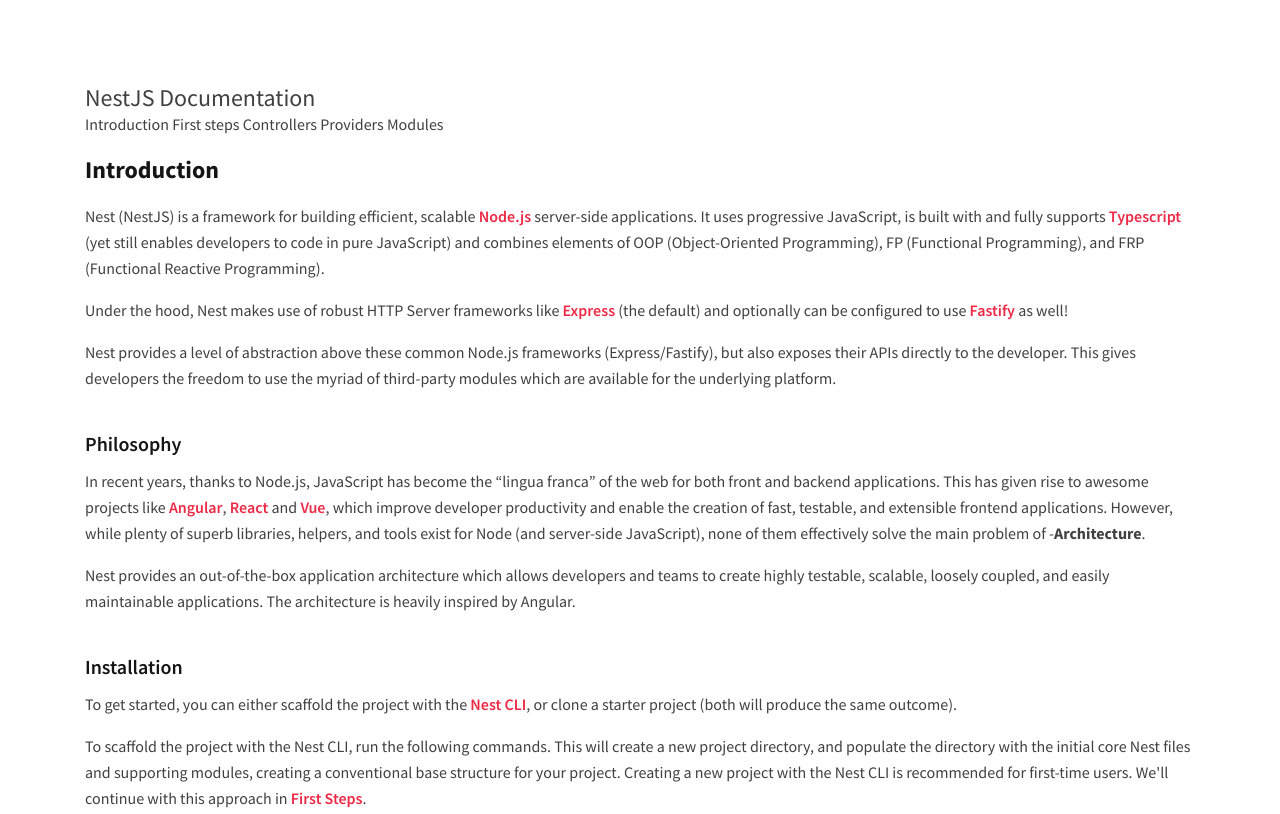
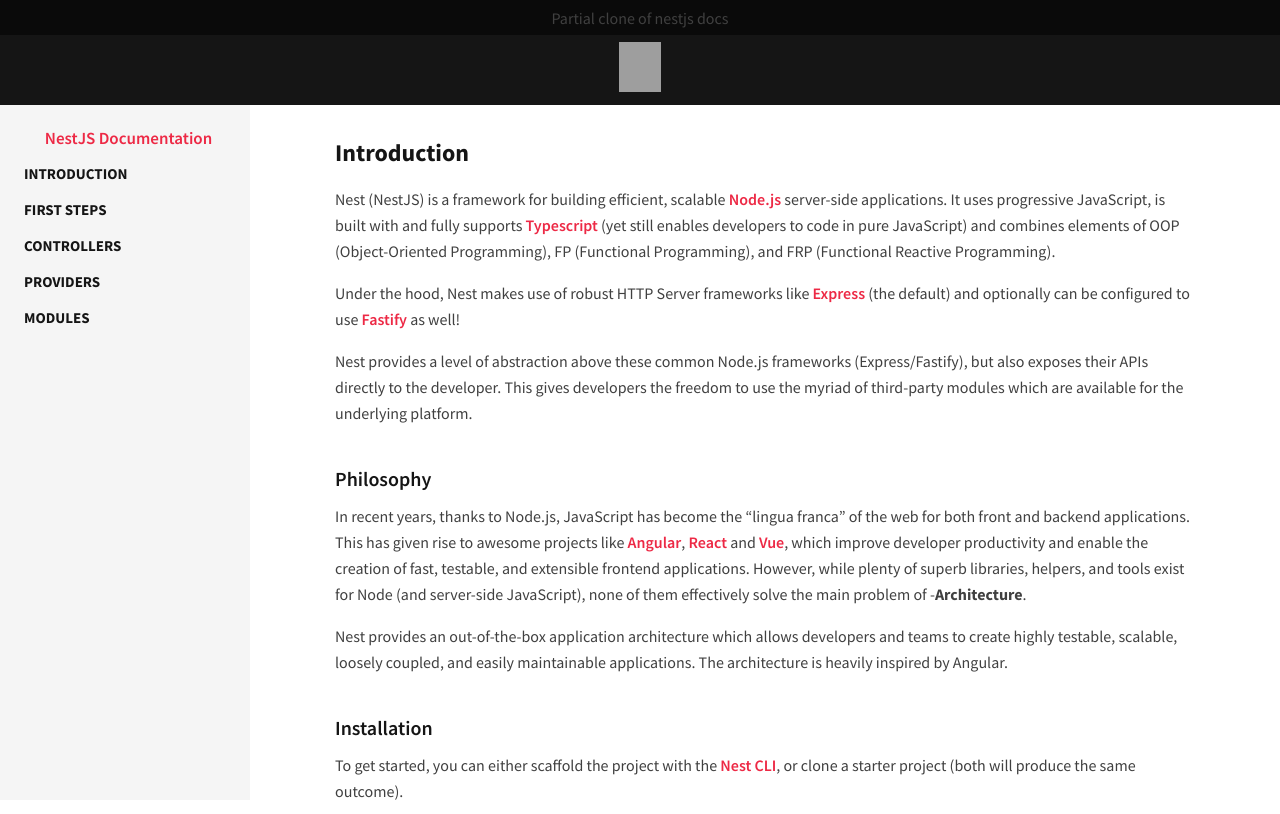
Before and after one commit to TheNewDevl/fcc-technical-doc-nestJs-clone, a plain HTML site: page index.html in a window 1280 px wide. Shown: the top 814 px of the page. Drawn offline with Linux system fonts and the light colour scheme; grey boxes are pictures that could not be loaded.

Commit message:
add header and desktop nav

```diff
--- a/index.html
+++ b/index.html
@@ -10,6 +10,18 @@
   <link href="styles.css" rel="stylesheet">
 </head>
 <body>
+
+<div class="top-banner center"><p>Partial clone of nestjs docs</p></div>
+<header class="center" id="header">
+  <div class="logo-container center">
+    <a href="https://docs.nestjs.com/"
+       target="_blank"
+       title="Documentation | NestJS - A node.js framework built on top of TypeScript"><img
+            alt="NestJS Logo"
+            class="logo" src="https://docs.nestjs.com/assets/logo-small.svg">
+    </a>
+  </div>
+</header>
 
 <nav id="navbar">
   <header><h1>NestJS Documentation</h1></header>
--- a/styles.css
+++ b/styles.css
@@ -29,8 +29,47 @@ ol, ul {
     --dark-blue: #0894e2;
 }
 
-body {
-    padding: 85px 85px 0;
+#main-doc {
+    padding: 120px 85px 0;
+    margin-left: 250px;
+}
+
+/* HEADER */
+
+.center {
+    display: flex;
+    align-items: center;
+    justify-content: center;
+}
+
+.top-banner {
+    position: fixed;
+    top: 0;
+    left: 0;
+    width: 100%;
+    background: #0a0a0a;
+    height: 35px;
+    z-index: 1000;
+
+}
+
+#header {
+    position: fixed;
+    top: 35px;
+    left: 0;
+    width: 100%;
+    background: #151515;
+    height: 70px;
+    z-index: 1000;
+}
+
+.logo-container {
+    height: 100%;
+}
+
+.logo {
+    width: 42px;
+    height: 50px;
 }
 
 /* Headers */
@@ -258,3 +297,39 @@ tr:nth-of-type(even) td {
     border-color: #dbdbdb;
     border-radius: 0 0 0 3px;
 }
+
+/* nav */
+
+nav {
+    background: #f5f5f5;
+    position: fixed;
+    width: 250px;
+    top: 0;
+    left: 0;
+    height: 100%;
+    padding: 125px 17px 40px 24px;
+    overflow: scroll;
+}
+
+#navbar header h1 {
+    text-align: center;
+    font-size: 17px;
+    color: #ed2945;
+    font-weight: 600;
+}
+
+.nav-link {
+    display: block;
+    text-transform: uppercase;
+    font-weight: 700;
+    color: #151515;
+    font-size: 15px;
+    margin: 10px 0;
+}
+
+
+@media screen and (max-width: 1200px ) {
+    #main-doc {
+        padding: 120px 50px 0;
+    }
+}
```
